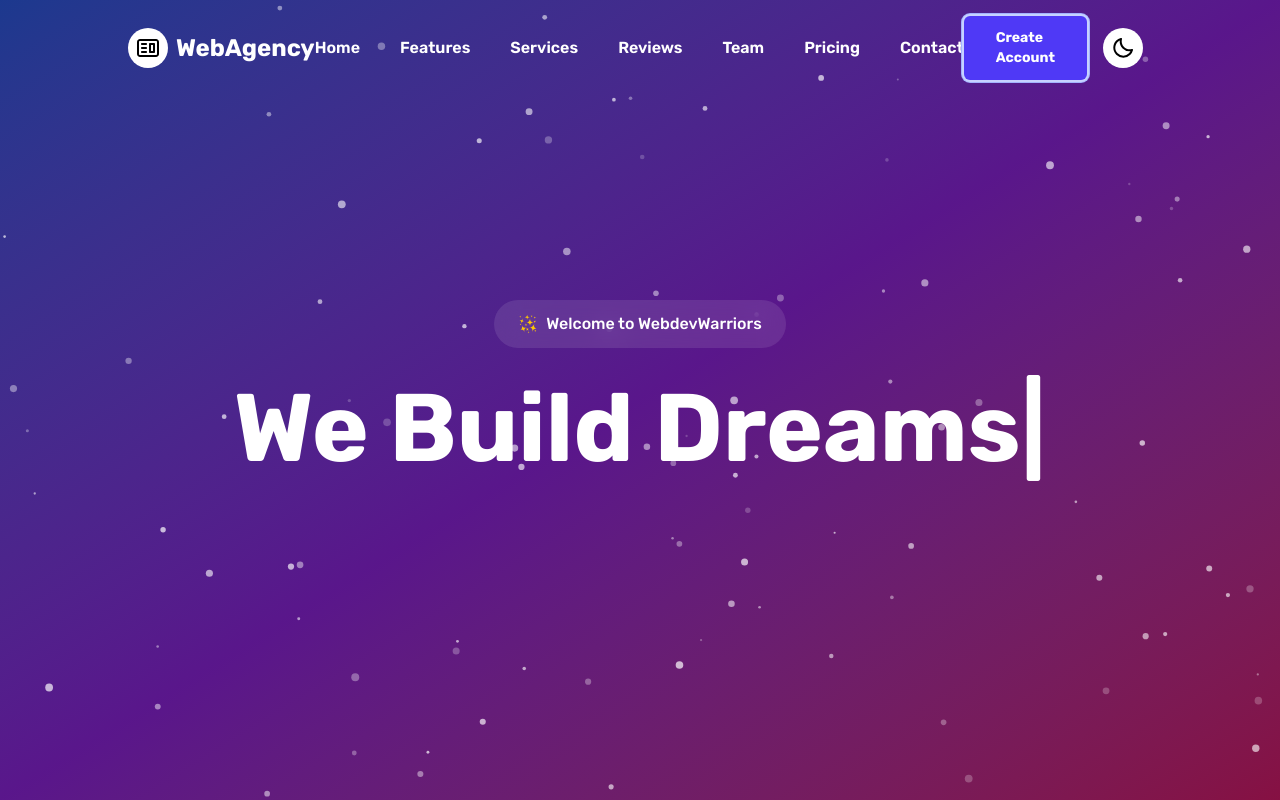
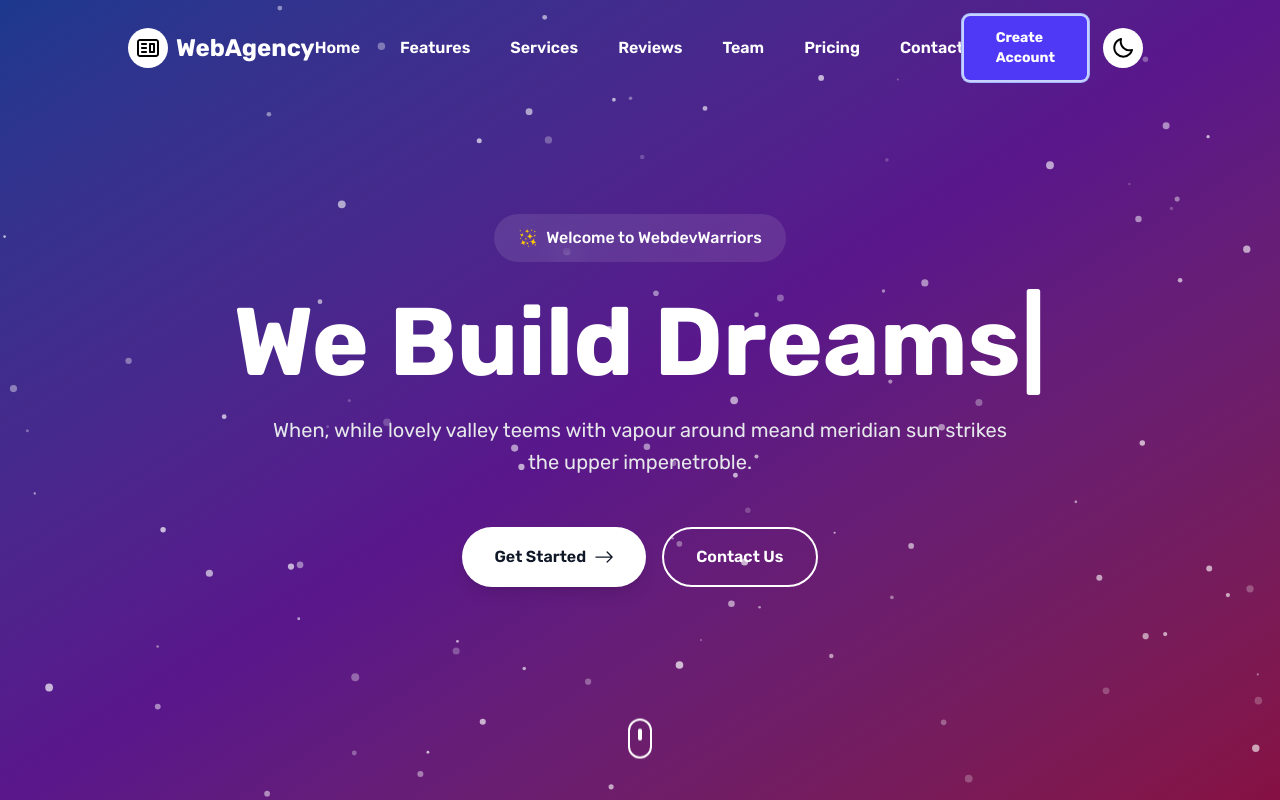
Before and after one commit to titohajili/Web-Agency, a Next.js app: page / in a window 1280 px wide. Built offline with nearby package versions, Linux system fonts and the light colour scheme.

Commit message:
Buttons and mouse animate

```diff
--- a/components/Home/Hero/Hero.tsx
+++ b/components/Home/Hero/Hero.tsx
@@ -1,6 +1,8 @@
 "use client"
+import Link from 'next/link';
 import React from 'react'
 import { useEffect, useRef } from 'react'
+import { BsArrowRight } from 'react-icons/bs';
 import { GiSparkles } from 'react-icons/gi';
 import { TypeAnimation } from 'react-type-animation';
 
@@ -101,7 +103,29 @@ const Hero = () => {
            repeat={Infinity}
           />
         </h1>
+        {/* description */}
+        <p className='text-base sm:text-xl text-gray-200 mb-12 max-w-3xl mx-auto leading-relaxed'>
+          When, while lovely valley teems with vapour around meand meridian sun strikes the upper impenetroble.
+        </p>
+        {/* buttons */}
+        <div className='flex flex-col sm:flex-row gap-4 justify-center'>
+            <Link href={"#"} className='group inline-flex items-center justify-center space-x-2 bg-white dark:bg-white text-gray-900 dark:text-gray-900 px-8  py-4 rounded-full font-semibold hover:bg-blue-500 hover:text-white transition-all duration-300 transform hover:scale-105 shadow-lg hover:shadow-2xl'>
+              <span>Get Started</span>
+              <BsArrowRight className='h-5 w-5 group-hover:translate-x-1 transition-transform'/>
+            </Link>
+
+            <Link href={'#'} className='inline-flex items-center justify-center space-x-2 bg-transparent border-2 border-white text-white px-8 py-4 rounded-full font-semibold hover:bg-white hover:text-gray-900 transition-all duration-300 transform hover:scale-105'>
+              <span>Contact Us</span>
+            </Link>
+        </div>
       </div>
+
+          {/* animated mouse */}
+          <div className='absolute bottom-10 left-1/2 transform -translate-x-1/2 animate-bounce'>
+            <div className='w-6 h-10 border-2 border-white rounded-full flex items-start justify-center p-2'>
+              <div className='w-1 h-3 bg-white rounded-full'></div>
+            </div>
+          </div>
     </div>
 
   )
```
